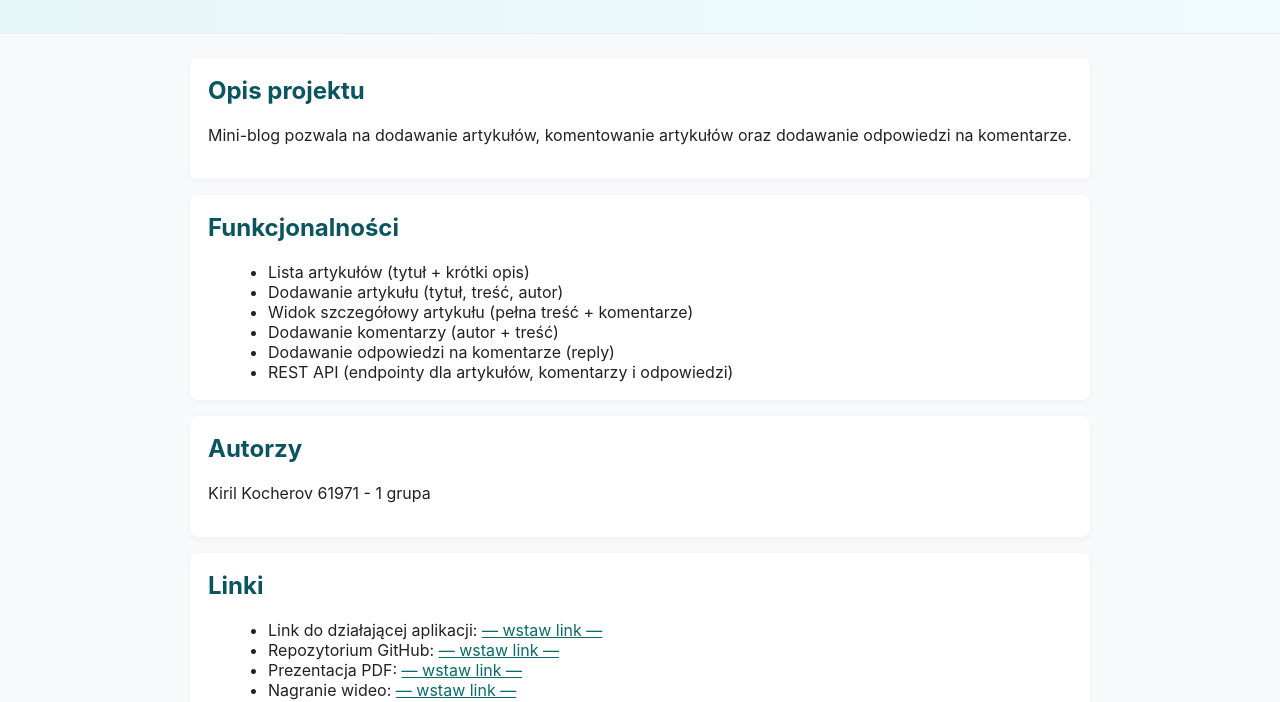
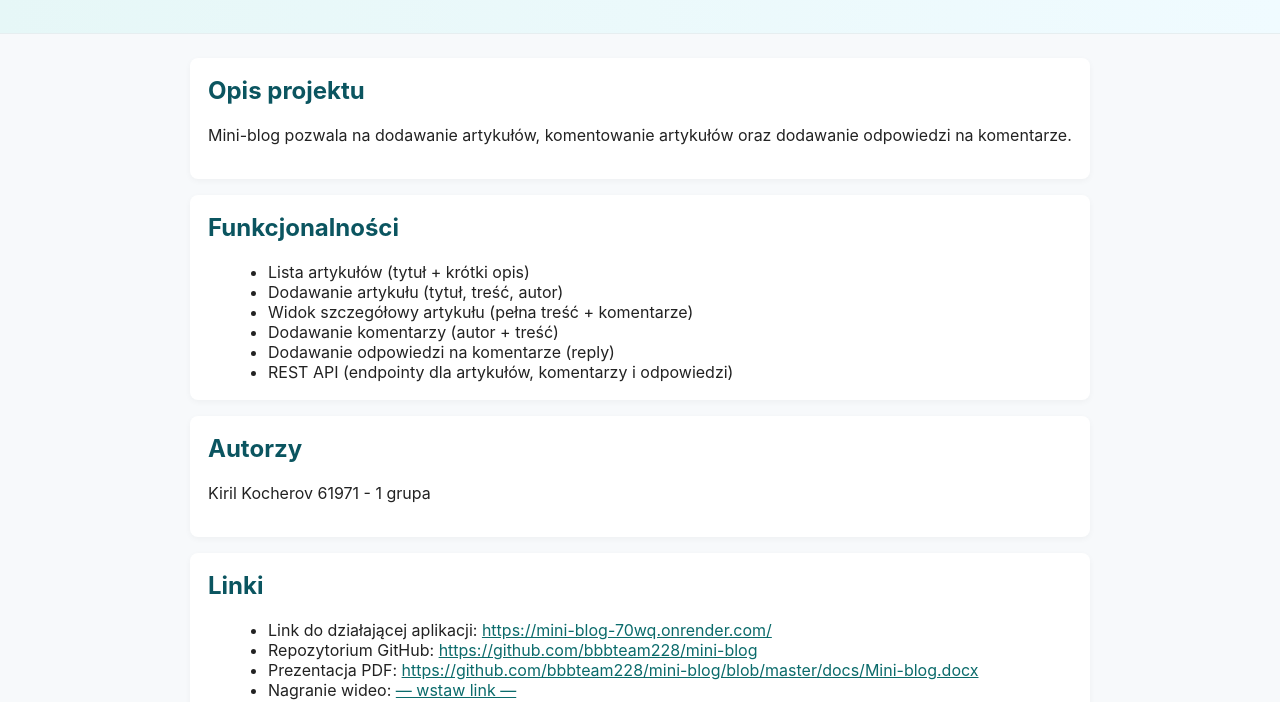
Before and after one commit to bbbteam228/mini-blog, a website: page docs/index.html in a window 1280 px wide. Shown: the part 99-801 px from the top of the page. Drawn offline with Linux system fonts and the light colour scheme.

Commit message:
Update index.html

```diff
--- a/docs/index.html
+++ b/docs/index.html
@@ -38,9 +38,9 @@
     <section>
       <h2>Linki</h2>
       <ul>
-        <li>Link do działającej aplikacji: <a href="#" id="app-link">— wstaw link —</a></li>
-        <li>Repozytorium GitHub: <a href="#" id="repo-link">— wstaw link —</a></li>
-        <li>Prezentacja PDF: <a href="#" id="pdf-link">— wstaw link —</a></li>
+        <li>Link do działającej aplikacji: <a href="#" id="app-link">https://mini-blog-70wq.onrender.com/</a></li>
+        <li>Repozytorium GitHub: <a href="#" id="repo-link">https://github.com/bbbteam228/mini-blog</a></li>
+        <li>Prezentacja PDF: <a href="#" id="pdf-link">https://github.com/bbbteam228/mini-blog/blob/master/docs/Mini-blog.docx</a></li>
         <li>Nagranie wideo: <a href="#" id="video-link">— wstaw link —</a></li>
       </ul>
     </section>
```
